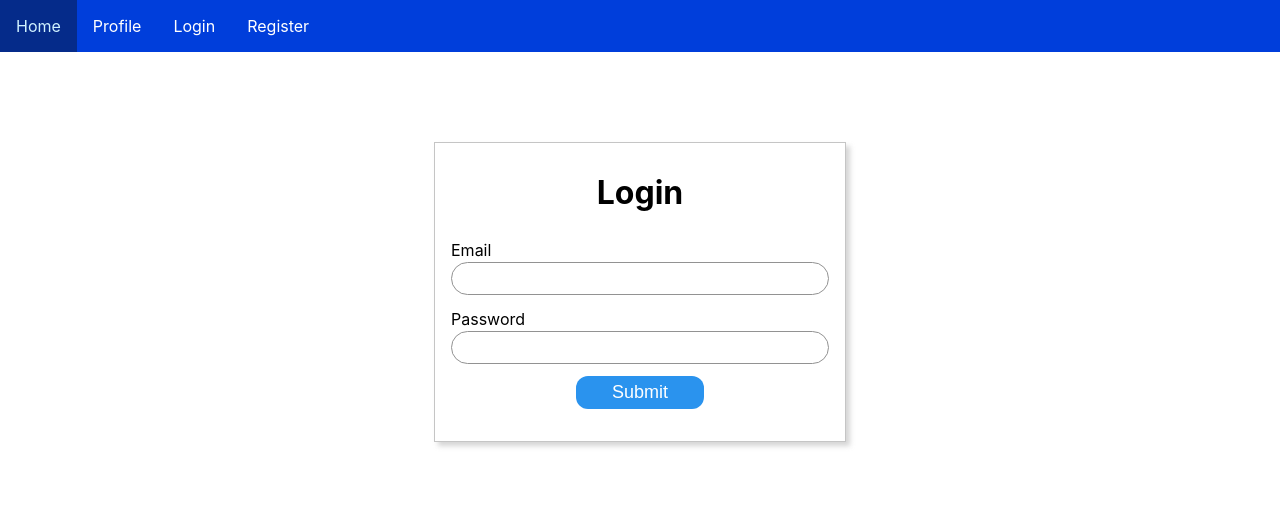
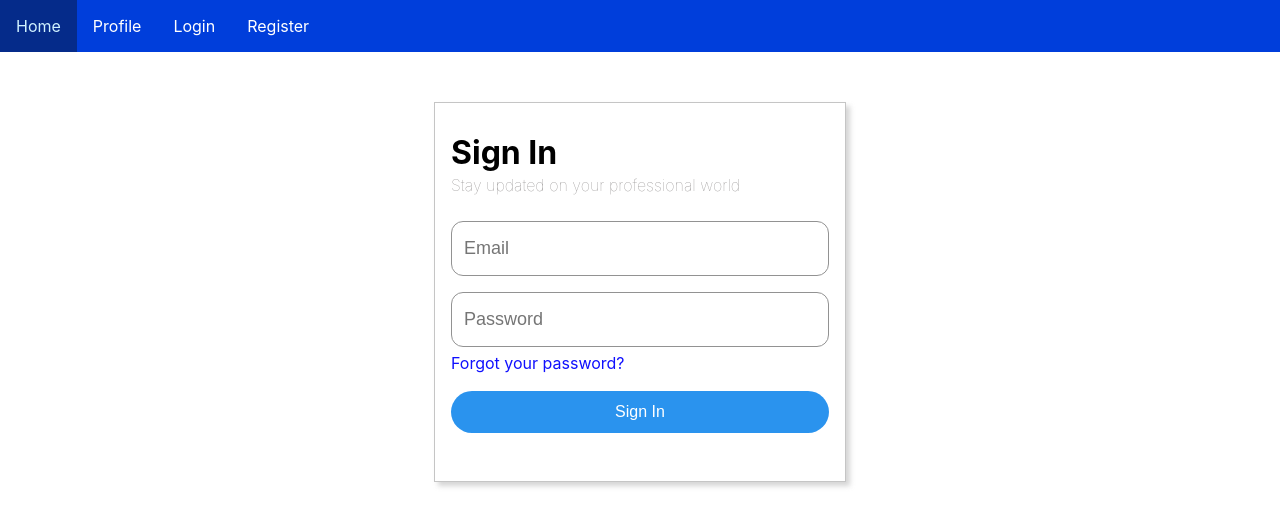
Before and after one commit to inigoSutandyo/linkedin-copy-react, a React (Vite) app: page /auth/login in a window 1280 px wide. Shown: the top 526 px of the page. Built offline with nearby package versions, Linux system fonts and the light colour scheme.

Commit message:
small changes on login form display and added register form (WIP)

```diff
--- a/src/App.tsx
+++ b/src/App.tsx
@@ -5,6 +5,7 @@ import Navbar from './components/Navbar'
 import { BrowserRouter, Route, Routes } from 'react-router-dom'
 import Home from './pages/Home'
 import Login from './pages/auth/Login'
+import Register from './pages/auth/Register'
 
 
 function App() {
@@ -16,7 +17,7 @@ function App() {
       <Routes>
         <Route path='/' element={<Home/>}/>
         <Route path='/auth/login' element={<Login/>}/>
-
+        <Route path='/auth/register' element={<Register/>}/>
       </Routes>
     </BrowserRouter>
   )
--- a/src/pages/auth/Login.tsx
+++ b/src/pages/auth/Login.tsx
@@ -1,4 +1,5 @@
 import React, { SyntheticEvent } from 'react'
+import { Link } from 'react-router-dom';
 import '../../styles/auth/auth.css'
 interface Props {}
 
@@ -22,24 +23,20 @@ const Login = (props: Props) => {
     <div className='center-container'>
       <div  className='input-form'>
         <h1 className='form-title'>
-          Login
+          Sign In
         </h1>
+        <label className='form-subtitle'>Stay updated on your professional world</label>
         <form action="POST" onSubmit={submit}>
           <div className='input-container'>
-            <label htmlFor='email'>
-              Email
-            </label>
-            <input type="email" name="email" id="email" />
+            <input type="email" name="email" id="email" placeholder='Email' className='form-input-primary'/>
           </div>
 
           <div className='input-container'>
-            <label htmlFor='password'>
-              Password
-            </label>
-            <input type="password" name="password" id="password" />
+            <input type="password" name="password" id="password" placeholder='Password' className='form-input-primary'/>
+            <Link to={"/"} className="form-link">Forgot your password?</Link>
           </div>
           <div className='input-container'>
-            <input type="submit" value="Submit" />
+            <input type="submit" value="Sign In" />
           </div>
         </form>
       </div>
--- /dev/null
+++ b/src/pages/auth/Register.tsx
@@ -0,0 +1,46 @@
+import React, { SyntheticEvent } from 'react'
+import { Link } from 'react-router-dom';
+
+type Props = {}
+
+const Register = (props: Props) => {
+    const submit = (e: SyntheticEvent) => {
+        e.preventDefault();
+        const target = e.target as typeof e.target & {
+            email: { value: string };
+            password: { value: string };
+        };
+        const email = target.email.value;
+        const password = target.password.value;
+        console.log({
+            email,
+            password
+        })
+    }
+
+    return (
+    <div className='center-container'>
+        <div  className='input-form'>
+            <form action="POST" onSubmit={submit}>
+                <div className='input-container' style={{marginTop: "16px"}}>
+                    <label htmlFor="email" className='form-label-light'>Email</label>
+                    <input type="email" name="email" id="email" className='form-input-secondary'/>
+                </div>
+
+                <div className='input-container'>
+                    <label htmlFor="password" className='form-label-light'>Password (6 or more characters)</label>
+                    <input type="password" name="password" id="password" className='form-input-secondary'/>
+                </div>
+                <div className='input-container'>
+
+                </div>
+                <div className='input-container'>
+                    <input type="submit" value="Agree & Join" />
+                </div>
+            </form>
+        </div>
+    </div>
+    )
+}
+
+export default Register
--- a/src/styles/auth/auth.css
+++ b/src/styles/auth/auth.css
@@ -10,29 +10,50 @@
 
 .form-title {
     display: flex;
-    justify-content: center;
+    justify-content: flex-start;
+    margin-bottom: 8px;
+}
+
+.form-subtitle {
+    font-size: medium;
+    font-weight: lighter;
+    color: rgb(145, 142, 142);
+    margin-bottom: 12px;
 }
 
 .input-container {
     display: flex;
     flex-direction: column;
     margin-top: 12px;
+    margin-bottom: 16px;
 }
 
-.input-container > input[type=email], input[type=password], input[type=text] {
-    border-radius: 32px;
+.form-input-primary{
+    border-radius: 12px;
     border: solid 1px rgb(146, 146, 146);
+    padding: 16px 12px 16px 12px;
+    font-size: large;
+}
+
+.form-input-secondary {
+    border-radius: 4px;
+    border: solid 1px rgba(83, 83, 83, 0.65);
     padding: 8px 12px 8px 12px;
+    font-size: medium;
+}
+
+.form-label-light {
+    color: rgba(78, 78, 78, 0.86)
 }
 
 .input-container > input[type=submit] {
     align-self: center;
-    width: 128px;
+    width: 100%;
     color: white;
-    padding: 6px 4px 6px 4px;
+    padding: 12px 4px 12px 4px;
     background-color: rgb(42, 147, 238);
-    border-radius: 12px;
-    font-size: large;
+    border-radius: 32px;
+    font-size: medium;
     border: none;
     cursor: pointer;
 }
@@ -40,5 +61,15 @@
 .input-container > input[type=submit]:hover {
     color: white;
     background-color: rgb(2, 91, 168);
+}
 
+.form-link {
+    margin-top: 4px;
+    text-decoration: none;
+    color: rgb(16, 16, 254);
 }
+
+.form-link:hover {
+    text-decoration: none;
+    color: rgb(116, 185, 251);
+}
```
Also changed, not shown: src/App.css (deleted, +0 -41 lines).
